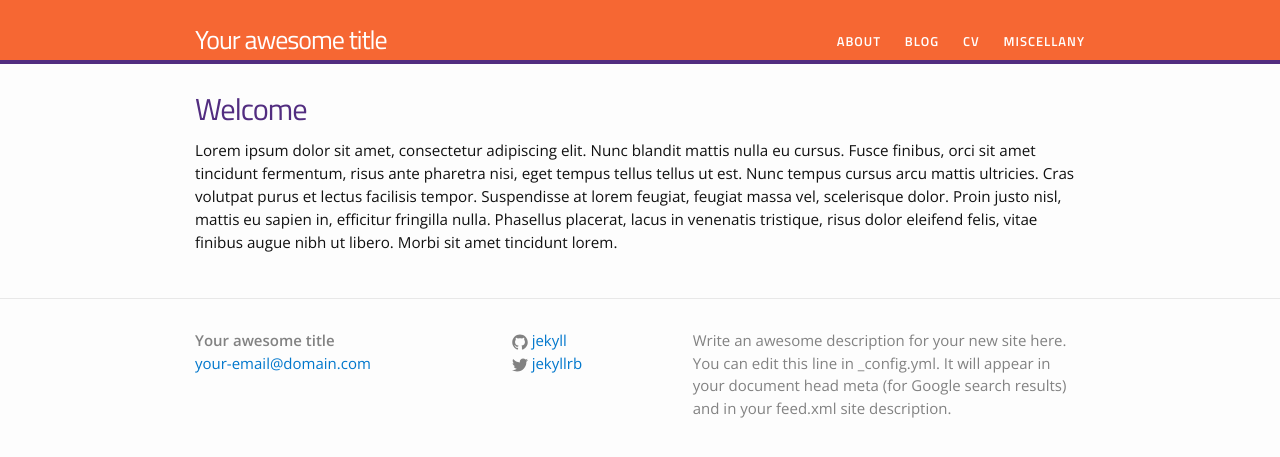
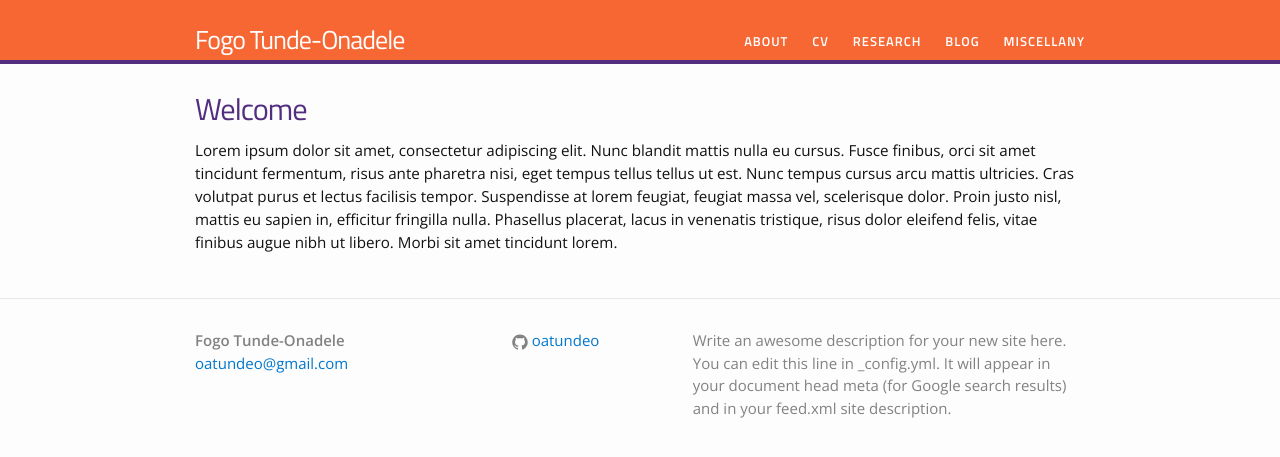
Before and after one commit to fogo-t-o/fogo-t-o.github.io, a Jekyll site: the page built from index.html, in a window 1280 px wide. Shown: the top 457 px of the page. Built offline with Jekyll 4.4.1, drawn with Linux system fonts in a browser that asks for light colours.

Commit message:
minor title, menu changes

```diff
--- a/_config.yml
+++ b/_config.yml
@@ -1,21 +1,21 @@
 # Site settings
-title: Your awesome title
-email: your-email@domain.com
+title: Fogo Tunde-Onadele
+email: oatundeo@gmail.com
 description: > # this means to ignore newlines until "baseurl:"
   Write an awesome description for your new site here. You can edit this
   line in _config.yml. It will appear in your document head meta (for
   Google search results) and in your feed.xml site description.
 baseurl: "" # the subpath of your site, e.g. /blog/
-url: "http://yourdomain.com" # the base hostname & protocol for your site
-twitter_username: jekyllrb
-github_username:  jekyll
+url: "https://fogo-t-o.github.io" # the base hostname & protocol for your site
+#twitter_username:
+github_username:  oatundeo
 
 # Build settings
 markdown: kramdown
 
 # Other options
 permalink: blog/:year/:month/:title
-job.title: "Assistant Professor"
+job.title: "Research Assistant"
 excerpt_separator: "<!--more-->"
 
 # SEO stuff
--- a/_data/menu.yml
+++ b/_data/menu.yml
@@ -1,11 +1,14 @@
 - title: "About"
   href: "/about/"
 
+- title: "CV"
+  href: "/cv/"
+
+- title: "Research"
+  href: "/research/"
+
 - title: "Blog"
   href: "/blog/"
-
-- title: "CV"
-  href: "/cv/"
 
 - title: "Miscellany"
   href: "/miscellany/"
```
Also changed, not shown: cv.md (+2 -2 lines).
